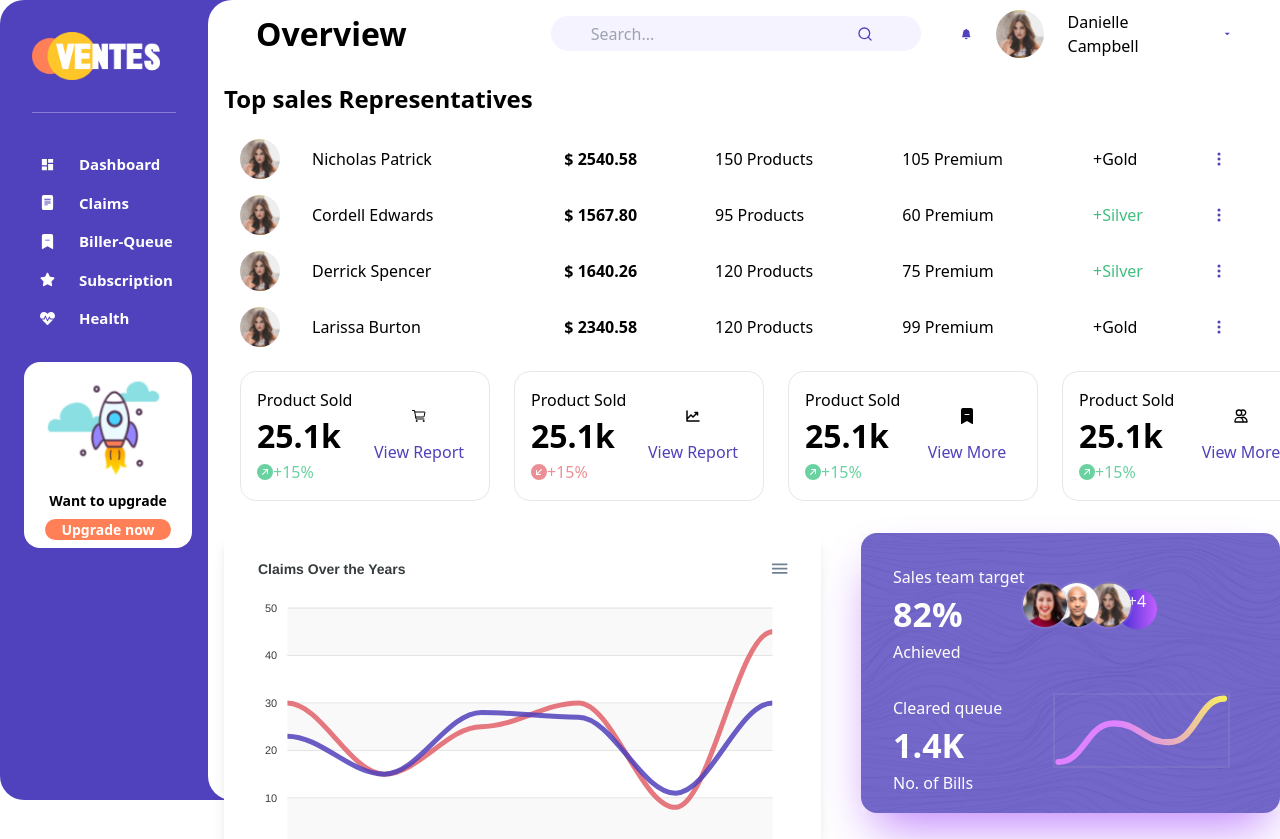
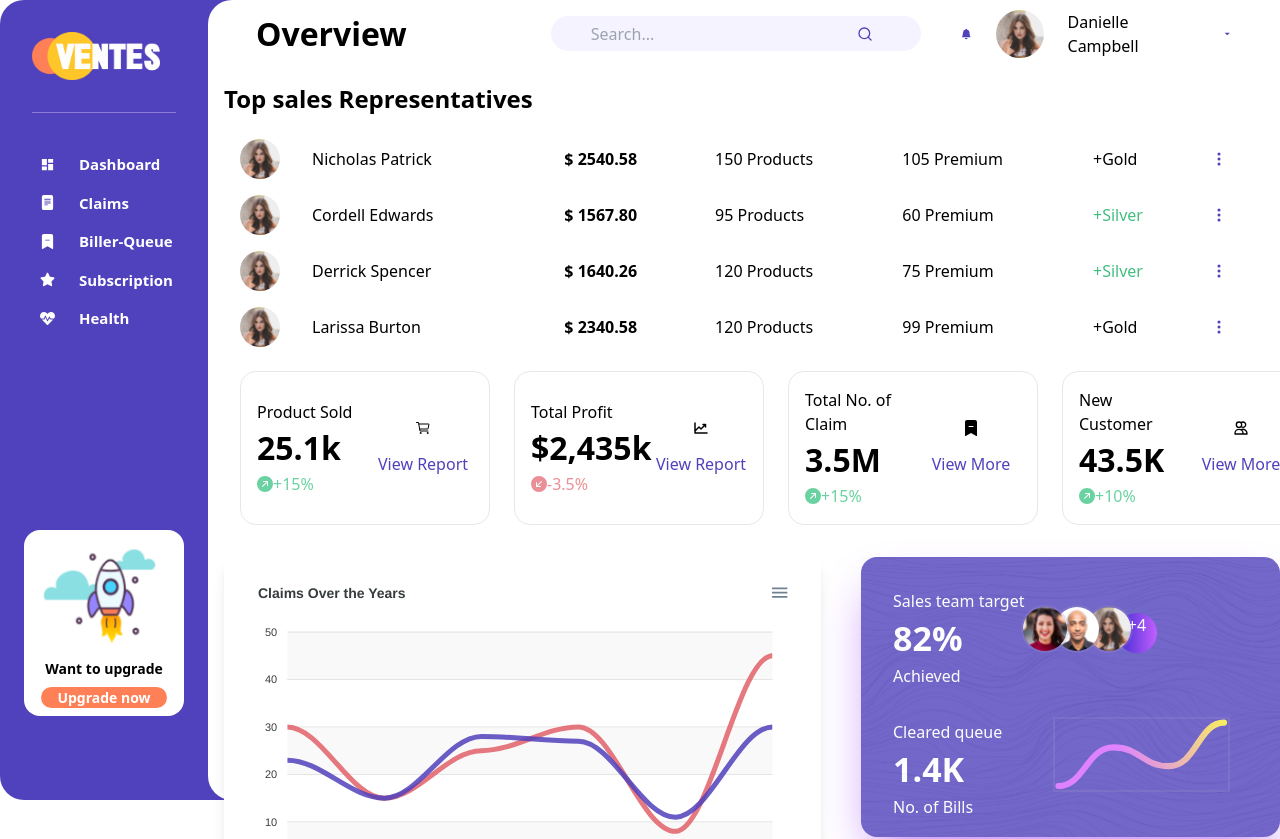
Before and after one commit to Youngrilex/Ventes, a React (Vite) app: page / in a window 1280 px wide. Shown: the top 839 px of the page. Built offline with nearby package versions, Linux system fonts and the light colour scheme.

Commit message:
finishing

```diff
--- a/src/App.tsx
+++ b/src/App.tsx
@@ -3,14 +3,13 @@ import Header from "./components/Header";
 import Table from "./components/Table";
 import Reports from "./components/Reports";
 import ApexChart from "./components/Chart";
-import Avatar from "./components/Avatar";
+import TeamTarget from "./components/TeamTarget";
 
 const App: React.FC = () => {
-  // function App() {
   return (
     <div>
       <Siderbar />
-      <div className="bg-[#FFFFFF] rounded-3xl h-[100vh] absolute top-0 left-52">
+      <div className="bg-[#FFFFFF] rounded-3xl h-screen absolute top-0 left-52">
         <Header />
         <div className="container mx-auto p-4">
           <h1 className="text-2xl font-bold mb-4">Top sales Representatives</h1>
@@ -19,31 +18,10 @@ const App: React.FC = () => {
         <Reports />
         <div className="w-full flex gap-6 mt-8">
           <div className="w-[60%] ">
-            <ApexChart />{" "}
+            <ApexChart />
           </div>
           <div className="w-[40%] relative bg-[#5041BC] text-[#5041BC] rounded-2xl shadow-purple-400  shadow-2xl h-[280px]">
-            <img
-              className="absolute top-0 left-0 opacity-20"
-              src="/image 1.svg"
-              alt=""
-            />
-            <div className="">
-            <div className="text-[#ffffff] p-8">
-            <h1 className="text-[16px]">Sales team target</h1>
-            <h1 className="text-[34px] font-bold">82%</h1>
-            <h1 className="text-[16px]">Achieved</h1>
-            <h1 className="text-[16px] mt-8">Cleared queue</h1>
-            <h1 className="text-[34px] font-bold">1.4K</h1>
-            <h1 className="text-[16px]">No. of Bills</h1>
-            </div>
-            <div className="mx-24">
-
-           <Avatar />
-         </div>
-            </div>
-
-
-
+            <TeamTarget/>
           </div>
         </div>
       </div>
--- a/src/components/Reports.tsx
+++ b/src/components/Reports.tsx
@@ -1,4 +1,4 @@
-import { BsArrowUpRightCircleFill, BsBookmarkDashFill, BsFillArrowDownLeftCircleFill } from "react-icons/bs"
+ import { BsArrowUpRightCircleFill, BsBookmarkDashFill, BsFillArrowDownLeftCircleFill } from "react-icons/bs"
 import { HiOutlineUsers } from "react-icons/hi"
 import { IoCartOutline } from "react-icons/io5"
 import { PiChartLineUpBold } from "react-icons/pi"
@@ -6,7 +6,7 @@ import { PiChartLineUpBold } from "react-icons/pi"
 const Reports = () => {
   return (
     <div className="w-full flex gap-6 mx-8">
-    <div className="w-1/4 rounded-2xl border-[1px] flex items-center p-4">
+    <div className="w-1/4 rounded-2xl border-[1px] flex items-center p-4 gap-4">
       <div className="w-1/2">
         <h1>Product Sold</h1>
         <h1 className="text-[32px] font-bold">25.1k</h1>
@@ -17,21 +17,21 @@ const Reports = () => {
         <h1 className="text-[#5041BC] mt-4">View Report</h1>
       </div>
     </div>
-    <div className="w-1/4 rounded-2xl border-[1px] flex items-center p-4">
+    <div className="w-1/4 rounded-2xl border-[1px] flex items-center p-4 gap-4">
       <div className="w-1/2">
-        <h1>Product Sold</h1>
-        <h1 className="text-[32px] font-bold">25.1k</h1>
-        <h1 className="text-[#EA8F95] flex items-center"><BsFillArrowDownLeftCircleFill /> +15% </h1>
+        <h1>Total Profit</h1>
+        <h1 className="text-[32px] font-bold">$2,435k</h1>
+        <h1 className="text-[#EA8F95] flex items-center"><BsFillArrowDownLeftCircleFill /> -3.5% </h1>
       </div>
       <div className="w-1/2 flex flex-col items-center">
         <h1><PiChartLineUpBold /></h1>
         <h1 className="text-[#5041BC] mt-4">View Report</h1>
       </div>
     </div>
-    <div className="w-1/4 rounded-2xl border-[1px] flex items-center p-4">
+    <div className="w-1/4 rounded-2xl border-[1px] flex items-center p-4 gap-4">
       <div className="w-1/2">
-        <h1>Product Sold</h1>
-        <h1 className="text-[32px] font-bold">25.1k</h1>
+        <h1>Total No. of Claim</h1>
+        <h1 className="text-[32px] font-bold">3.5M</h1>
         <h1 className="text-[#6AD2A0] flex items-center"><BsArrowUpRightCircleFill /> +15% </h1>
       </div>
       <div className="w-1/2 flex flex-col items-center ">
@@ -41,9 +41,9 @@ const Reports = () => {
     </div>
     <div className="w-1/4 rounded-2xl border-[1px] flex items-center p-4">
       <div className="w-1/2">
-        <h1>Product Sold</h1>
-        <h1 className="text-[32px] font-bold">25.1k</h1>
-        <h1 className="text-[#6AD2A0] flex items-center"><BsArrowUpRightCircleFill /> +15%</h1>
+        <h1>New Customer</h1>
+        <h1 className="text-[32px] font-bold">43.5K</h1>
+        <h1 className="text-[#6AD2A0] flex items-center"><BsArrowUpRightCircleFill /> +10%</h1>
       </div>
       <div className="w-1/2 flex flex-col items-center">
         <h1><HiOutlineUsers /></h1>
--- a/src/components/Siderbar.tsx
+++ b/src/components/Siderbar.tsx
@@ -5,15 +5,15 @@ import { BsBookmarkDashFill, BsFileTextFill } from "react-icons/bs";
 
 const Siderbar = () => {
   return (
-    <aside className="bg-[#5041BC] rounded-3xl h-full w-[20vw] absolute top-0 left-0">
+    <aside className="bg-[#5041BC] rounded-3xl h-screen w-[20vw] absolute top-0 left-0">
         <img className="w-32 h-12 m-8" src="/VENTES.png" alt="" />
         <div className="w-36 h-[1px] m-8 bg-[#8A7DD0]" />
-        <div className="mr-16 m-6 mt-8 flex flex-col text-white text-[15px] font-semibold">
+        <div className="mr-16 mx-6 my-2 mt-8 flex flex-col text-white text-[15px] font-semibold">
           <div className="hover:bg-white hover:text-[#5041BC] px-4 py-2 hover:rounded-xl flex items-center gap-6">
             <div>
               <MdDashboard />
             </div>
-            <div>Dashboard</div>
+            <div className="hidden md:inline">Dashboard</div>
           </div>
           <div className="hover:bg-white hover:text-[#5041BC] px-4 py-2 hover:rounded-xl flex items-center gap-6">
             <div>
@@ -40,7 +40,7 @@ const Siderbar = () => {
             <div>Health</div>
           </div>
         </div>
-        <div className="rounded-2xl bg-[#ffffff] mx-6 mr-16 flex flex-col items-center">
+        <div className="rounded-2xl bg-[#ffffff] mx-6 mr-16 mt-12 md:mt-48 sm:mt-12 max-w-[160px] flex flex-col items-center">
           <img className="w-36 h-28 m-2" src="/icon.png" alt="" />
           <div className="font-semibold text-[14px]">Want to upgrade</div>
           <div className="rounded-full bg-[#FF8057] font-semibold text-[#ffffff] m-2 text-[14px] px-4 text-center">Upgrade now</div>
--- /dev/null
+++ b/src/components/TeamTarget.tsx
@@ -0,0 +1,28 @@
+import Avatar from "./Avatar";
+
+const TeamTarget = () => {
+  return (
+    <div>
+      <img
+        className="absolute top-0 left-0 opacity-20"
+        src="/image 1.svg"
+        alt=""
+      />
+      <div className="">
+        <div className="text-[#ffffff] p-8">
+          <h1 className="text-[16px]">Sales team target</h1>
+          <h1 className="text-[34px] font-bold">82%</h1>
+          <h1 className="text-[16px]">Achieved</h1>
+          <h1 className="text-[16px] mt-8">Cleared queue</h1>
+          <h1 className="text-[34px] font-bold">1.4K</h1>
+          <h1 className="text-[16px]">No. of Bills</h1>
+        </div>
+        <div className="mx-24">
+          <Avatar />
+        </div>
+      </div>
+    </div>
+  );
+};
+
+export default TeamTarget;
```
